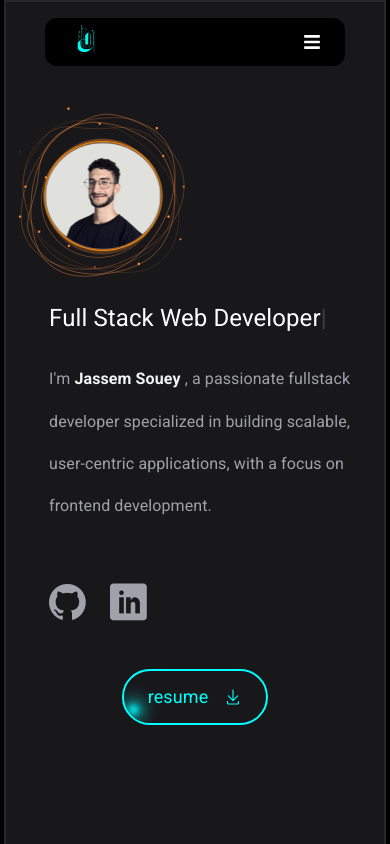
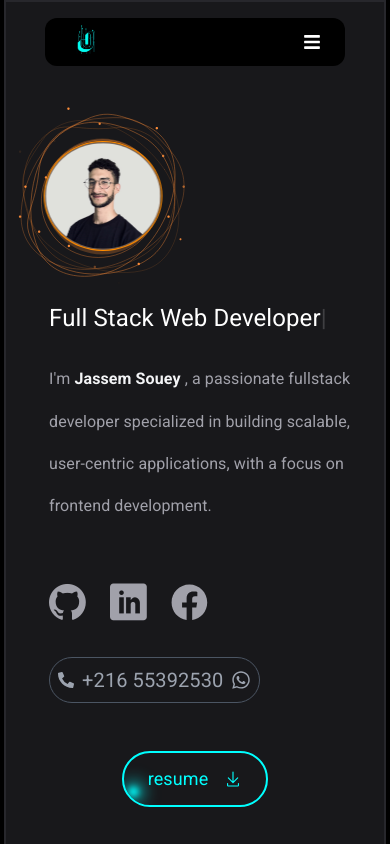
Before and after one commit to jassem-1/portfolio-new, a React (Vite) app: page / in a window 390 px wide. Shown: the top 844 px of the page. Built offline with nearby package versions, Linux system fonts and the light colour scheme.

Commit message:
added phone number

```diff
--- a/public/style.css
+++ b/public/style.css
@@ -80,3 +80,8 @@
 .icon-linkedin:before {
   content: "\eac9";
 }
+
+.icon-facebook:before {
+  content: "\f09a"; /* Font Awesome Facebook icon */
+  color:white
+}
--- a/src/components/2-hero/Hero.jsx
+++ b/src/components/2-hero/Hero.jsx
@@ -8,8 +8,24 @@ import me from "../../assets/images/me.jpg";
 import NeonButton from "../button/MovingBorders";
 import Navbar from "../../components/1-header/Navbar";
 import { ReactTyped } from "react-typed";
+import { FaFacebook } from "react-icons/fa";
+import { FaPhoneAlt } from "react-icons/fa";
+import { FaWhatsapp } from "react-icons/fa6";
 
 const Hero = () => {
+  const handleClick = () => {
+    // Check if the user is on a mobile device
+    const isMobile = /Mobi/i.test(navigator.userAgent);
+    const phoneNumber = "+216 55392530";
+
+    if (isMobile) {
+        // For mobile devices, initiate a call
+        window.location.href = `tel:${phoneNumber}`;
+    } else {
+        // For desktop devices, open WhatsApp
+        window.open(`https://wa.me/${phoneNumber.replace(/[^0-9]/g, '')}`, '_blank');
+    }
+};
   const lottieRef = useRef();
 
   return (
@@ -65,6 +81,27 @@ const Hero = () => {
   >
     <div className="icon-linkedin"></div>
   </a>
+  <a
+    href="https://www.facebook.com/jassem.souey123/" // Replace with your LinkedIn URL
+    target="_blank"
+    rel="noopener noreferrer"
+
+  > <FaFacebook />
+</a>
+
+
+</div>
+<div className="border border-gray-600 p-2 rounded-full mt-3">
+<a
+        href="#"
+        onClick={handleClick}
+        className="flex gap-2 text-gray-400 items-center border border-gray-200"
+    >
+        <FaPhoneAlt />
+        <span className="text-xl">+216 55392530</span>
+        <FaWhatsapp className="text-xl"/>
+
+    </a>
 </div>
 
         </div>
```
